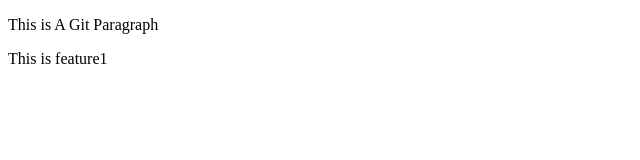
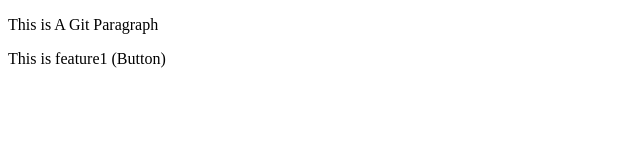
Before and after one commit to AnasKhan667/local-repo, a plain HTML site: page index.html in a window 1280 px wide. Shown: the full height of the page, 0-640 px from the left. Drawn offline with Linux system fonts and the light colour scheme.

Commit message:
Add Button

```diff
--- a/index.html
+++ b/index.html
@@ -7,6 +7,6 @@
 </head>
 <body>
     <p>This is A Git Paragraph</p>
-    <p>This is feature1</p>
+    <p>This is feature1 (Button)</p>
 </body>
 </html>
```
